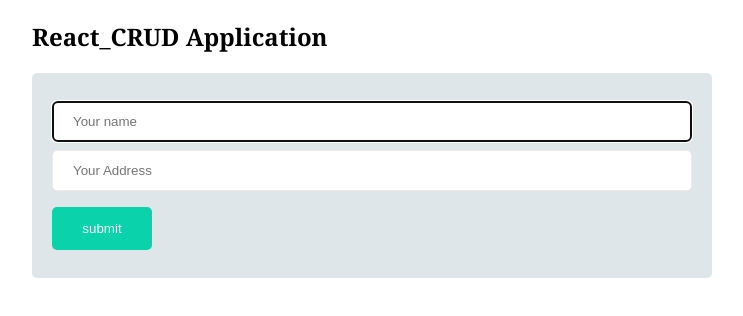
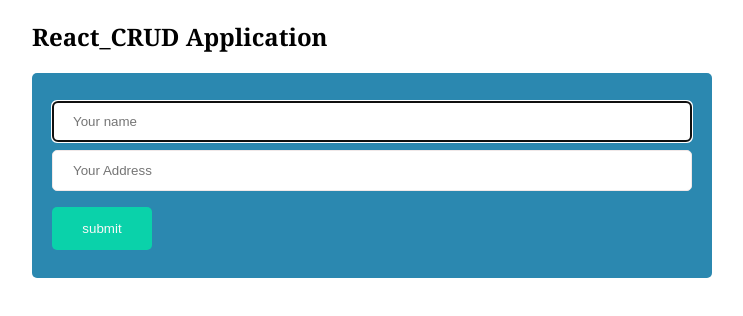
Before and after one commit to DannyMyles/CRUD_React, a React (Create React App) app: page / in a window 1280 px wide. Shown: the top 316 px of the page, without its empty margins (288-1031 px from the left). Built offline with nearby package versions, Linux system fonts and the light colour scheme.

Commit message:
customize my styleshee

```diff
--- a/src/App.css
+++ b/src/App.css
@@ -5,7 +5,7 @@
 
 .myForm{
   width: 100%;
-  background-color: #dfe6e9;
+  background-color: #2b88b0;
   border-radius: 5px;
   padding: 20px;
 }
```
